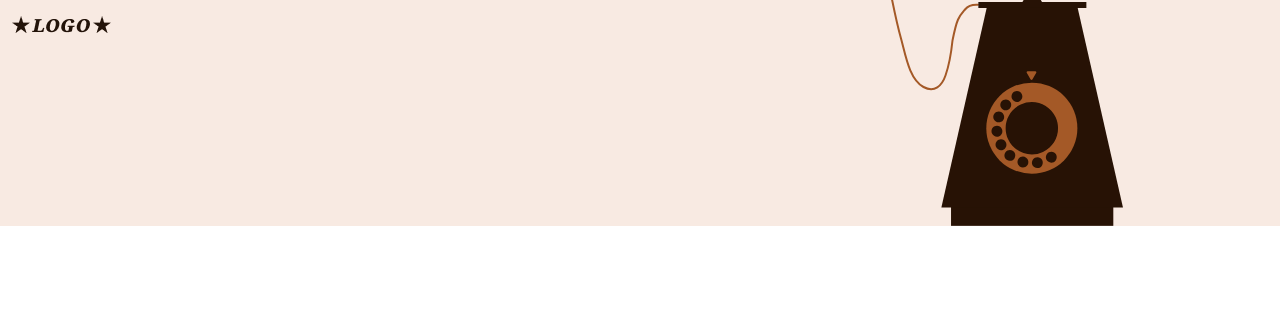
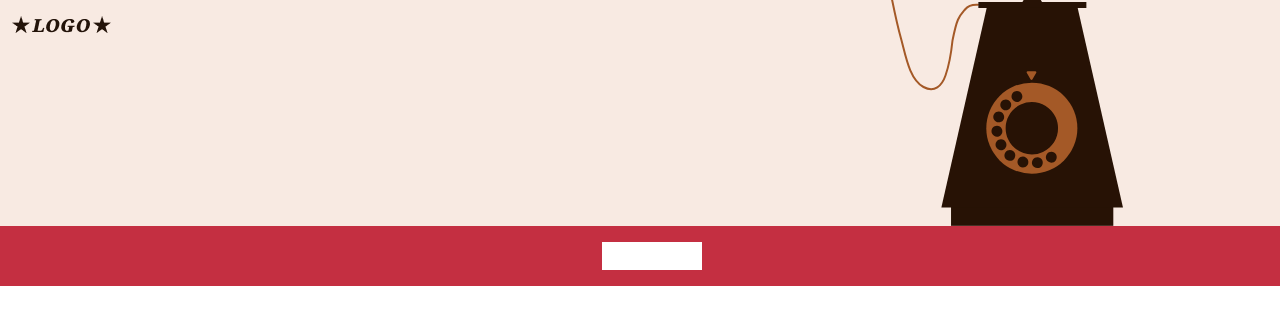
Before and after one commit to itsjoekent-archive/virtual-visits-nyc, a Next.js app: page / in a window 1280 px wide. Shown: the top 324 px of the page. Built offline with nearby package versions, Linux system fonts and the light colour scheme.

Commit message:
Signup module

```diff
--- a/src/components/Signup.js
+++ b/src/components/Signup.js
@@ -0,0 +1,157 @@
+import React from 'react';
+import styled, { css, ThemeProvider } from 'styled-components';
+import content from '../content';
+
+export const RED_PALETTE = 'RED_PALETTE';
+export const ORANGE_PALETTE = 'ORANGE_PALETTE';
+
+export const ROW_DIRECTION = 'ROW_DIRECTION';
+export const COLUMN_DIRECTION = 'COLUMN_DIRECTION';
+
+const colorMap = {
+  background: {
+    [RED_PALETTE]: 'red',
+    [ORANGE_PALETTE]: 'orange',
+  },
+  header: {
+    [RED_PALETTE]: 'white',
+    [ORANGE_PALETTE]: 'white',
+  },
+  buttonCopy: {
+    [RED_PALETTE]: 'red',
+    [ORANGE_PALETTE]: 'white',
+    hover: {
+      [RED_PALETTE]: 'white',
+      [ORANGE_PALETTE]: 'lightRed',
+    },
+  },
+  buttonBackground: {
+    [RED_PALETTE]: 'white',
+    [ORANGE_PALETTE]: 'lightRed',
+    hover: {
+      [RED_PALETTE]: 'transparent',
+      [ORANGE_PALETTE]: 'white',
+    },
+  },
+  buttonBorder: {
+    [RED_PALETTE]: 'white',
+    [ORANGE_PALETTE]: 'lightRed',
+    hover: {
+      [RED_PALETTE]: 'white',
+      [ORANGE_PALETTE]: 'white',
+    },
+  },
+};
+
+const Container = styled.div`
+  display: block;
+  width: 100%;
+  padding: ${({ theme }) => theme.spacing[4]};
+  background-color: ${({ theme }) => theme.colors[colorMap.background[theme.signup.palette]]};
+`;
+
+const Content = styled.div`
+  display: flex;
+  flex-direction: column;
+  align-items: center;
+  justify-content: center;
+
+  width: 100%;
+  max-width: ${({ theme }) => theme.max.site};
+  margin-left: auto;
+  margin-right: auto;
+
+  ${({ theme }) => theme.signup.direction === ROW_DIRECTION && css`
+    @media ${theme.media.desktop} {
+      flex-direction: row;
+    }
+  `}
+`;
+
+const Header = styled.h4`
+  font-family: ${({ theme }) => theme.fonts.family};
+  font-size: ${({ theme }) => theme.fonts.size[24]};
+  font-weight: ${({ theme }) => theme.fonts.weight.bold};
+  color: ${({ theme }) => theme.colors[colorMap.header[theme.signup.palette]]};
+  text-align: center;
+
+  ${({ theme }) => theme.signup.direction === COLUMN_DIRECTION && css`
+    margin-bottom: ${theme.spacing[7]};
+  `}
+
+  ${({ theme }) => theme.signup.direction === ROW_DIRECTION && css`
+    margin-bottom: ${theme.spacing[7]};
+
+    @media ${theme.media.desktop} {
+      margin-bottom: 0;
+      margin-right: ${theme.spacing[7]};
+    }
+  `}
+`;
+
+function pickColor(from, theme) {
+  const value = from[theme.signup.palette];
+  const themeValue = theme.colors[value];
+
+  if (themeValue) {
+    return themeValue;
+  }
+
+  return value;
+}
+
+const SignupButton = styled.a`
+  display: flex;
+  justify-content: center;
+  align-items: center;
+  padding: ${({ theme }) => theme.spacing[3]} ${({ theme }) => theme.spacing[9]};
+  font-family: ${({ theme }) => theme.fonts.family};
+  font-size: ${({ theme }) => theme.fonts.size[18]};
+  font-weight: ${({ theme }) => theme.fonts.weight.black};
+  text-decoration: none;
+  text-transform: uppercase;
+  text-align: center;
+  color: ${({ theme }) => pickColor(colorMap.buttonCopy, theme)};
+  background: ${({ theme }) => pickColor(colorMap.buttonBackground, theme)};
+  border: 2px solid ${({ theme }) => pickColor(colorMap.buttonBorder, theme)};
+  cursor: pointer;
+
+  ${({ theme }) => theme.signup.direction === COLUMN_DIRECTION && css`
+    margin-bottom: ${theme.spacing[1]};
+  `}
+
+  &:hover {
+    color: ${({ theme }) => pickColor(colorMap.buttonCopy.hover, theme)};
+    background: ${({ theme }) => pickColor(colorMap.buttonBackground.hover, theme)};
+    border: 2px solid ${({ theme }) => pickColor(colorMap.buttonBorder.hover, theme)};
+  }
+`;
+
+export default function Signup(props) {
+  const {
+    defaultCallToAction,
+    defaultSignupButtonLabel,
+    defaultMobilizeEventLink,
+  } = content;
+
+  const {
+    palette = RED_PALETTE,
+    direction = ROW_DIRECTION,
+    callToAction = defaultCallToAction,
+    buttonLabel = defaultSignupButtonLabel,
+    signupLink = defaultMobilizeEventLink,
+  } = props;
+
+  const signupTheme = (theme) => ({ ...theme, signup: { palette, direction } });
+
+  return (
+    <ThemeProvider theme={signupTheme}>
+      <Container>
+        <Content>
+          <Header>{callToAction}</Header>
+          <SignupButton href={signupLink}>{buttonLabel}</SignupButton>
+        </Content>
+      </Container>
+    </ThemeProvider>
+  );
+}
--- a/src/pages/index.js
+++ b/src/pages/index.js
@@ -1,12 +1,14 @@
 import React from 'react';
 import styled from 'styled-components';
 import Hero from '../components/Hero';
+import Signup from '../components/Signup';
 import content from '../content';
 
 export default function Homepage() {
   return (
     <React.Fragment>
       <Hero />
+      <Signup />
     </React.Fragment>
   );
 }
```
Also changed, not shown: 1 other file (tests, documents, lock files or other folders).
